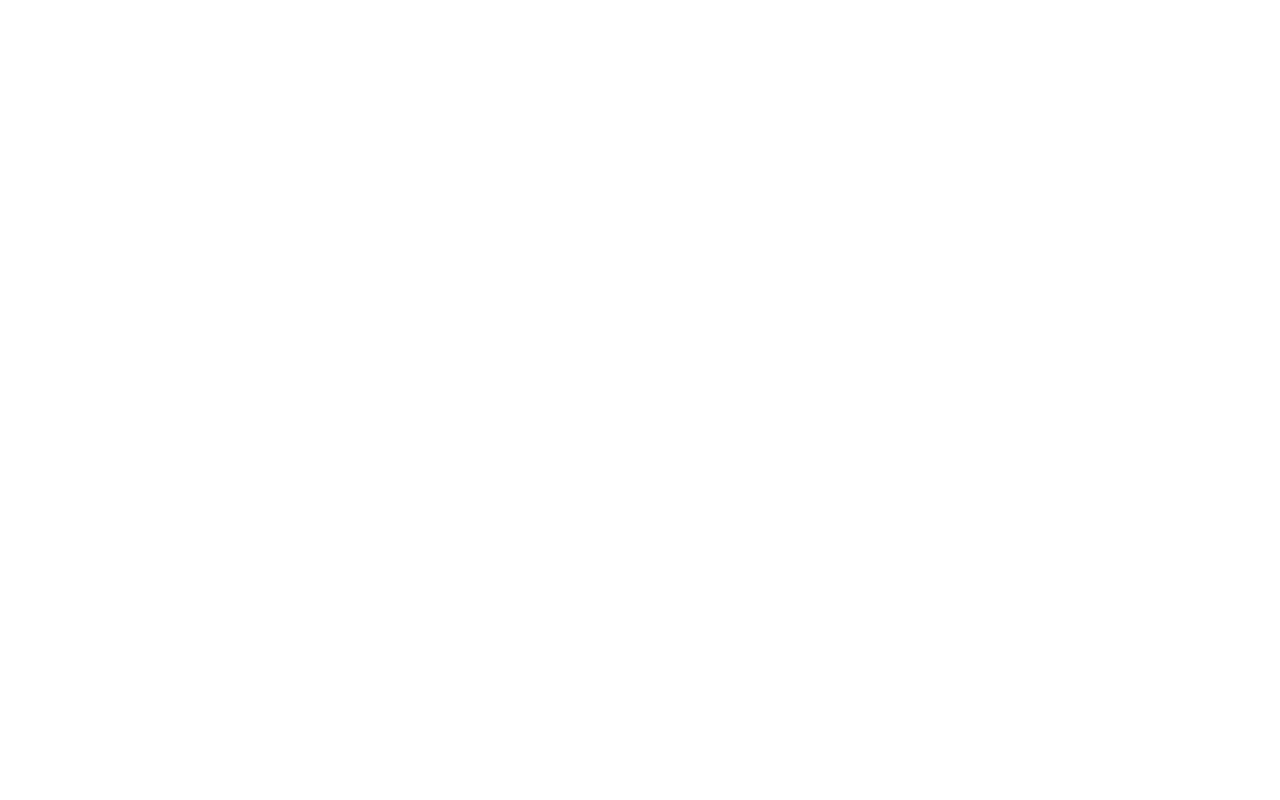
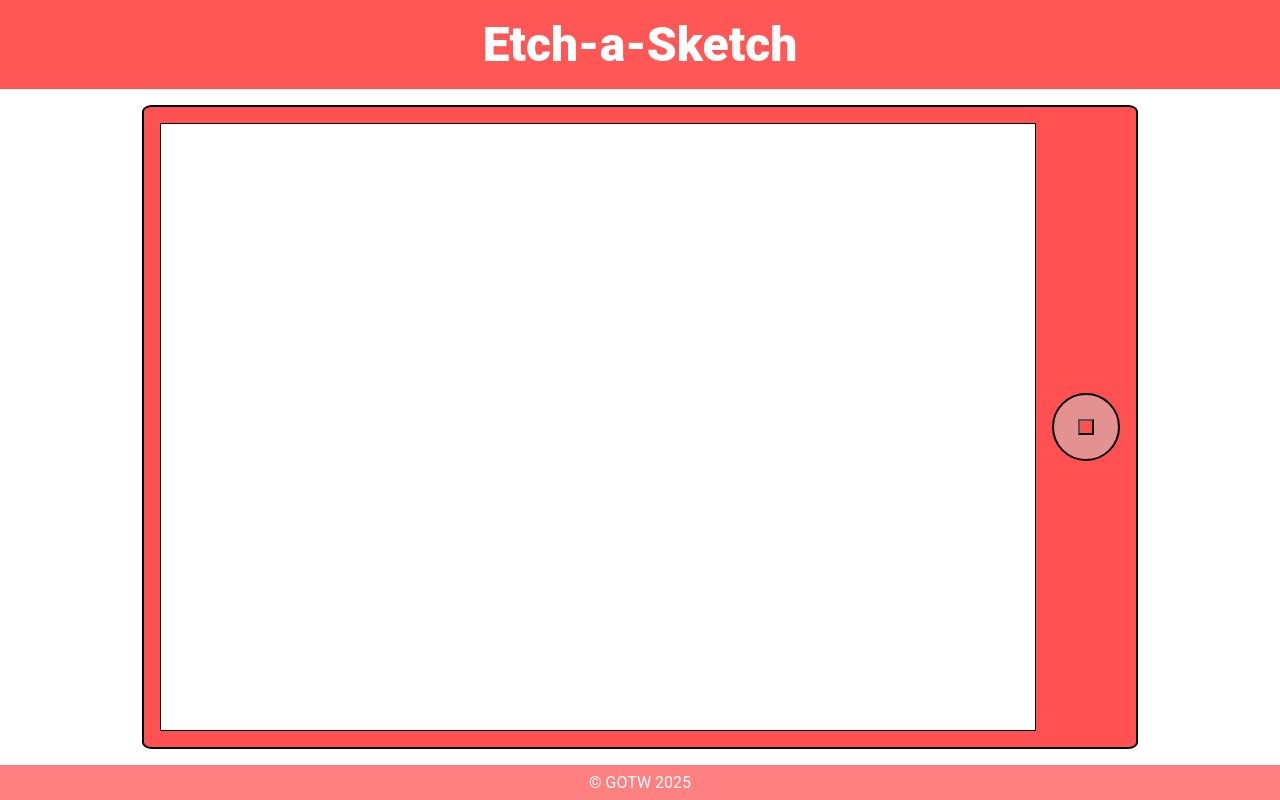
Before and after one commit to G-O-T-W/etch-a-sketch, a plain HTML site: page index.html in a window 1280 px wide. Drawn offline with Linux system fonts and the light colour scheme.

Commit message:
Create layout

```diff
--- a/index.html
+++ b/index.html
@@ -3,9 +3,18 @@
 <head>
     <meta charset="UTF-8">
     <meta name="viewport" content="width=device-width, initial-scale=1.0">
-    <title>Document</title>
+    <title>Etch-a-Sketch</title>
+    <link rel="stylesheet" href="styles.css">
+    <!-- <script src="scripts.js" defer></script> -->
 </head>
 <body>
-
+    <div class="header">Etch-a-Sketch</div>
+    <div class="container">
+        <div class="sketchspace"></div>
+        <div class="resetbutton">
+            <button class=".btn"></button>
+        </div>
+    </div>
+    <div class="footer">&copy; GOTW 2025</div>
 </body>
 </html>
--- a/styles.css
+++ b/styles.css
@@ -0,0 +1,67 @@
+body {
+    height: 100vh;
+    margin: 0;
+    box-sizing: border-box;
+    display: flex;
+    flex-direction: column;
+    justify-content: center;
+    gap: 16px;
+    font-family: Roboto, sans-serif;
+}
+
+.header {
+    display: flex;
+    padding: 16px;
+    color: white;
+    font-size: 48px;
+    font-weight: 900;
+    background-color: rgb(255, 86, 86);
+    justify-content: center;
+}
+
+.container {
+    flex: 1;
+    align-self: center;
+    width: 960px;
+    border: 2px solid black;
+    border-radius: 1%;
+    padding: 16px;
+    display: flex;
+    gap: 16px;
+    background-color: rgb(255, 81, 81);
+}
+
+.sketchspace {
+    flex: 1;
+    border: 1px solid black;
+    background-color: white;
+    width: 800px;
+}
+
+.resetbutton {
+    align-self: center;
+    display: flex;
+    padding: 8px;
+    width: 48px;
+    height: 48px;
+    border: 2px solid black;
+    background-color: rgba(222, 157, 157, 0.844);
+    border-radius: 50%;
+    justify-content: center;
+    align-items: center;
+}
+
+button {
+    height: 16px;
+    width: 16px;
+    background-color: rgb(255, 81, 81);
+}
+
+.footer {
+    display: flex;
+    padding: 8px;
+    color: white;
+    font-size: 16px;
+    background-color: rgba(255, 86, 86, 0.749);
+    justify-content: center;
+}
```
Also changed, not shown: scripts.js (deleted).
